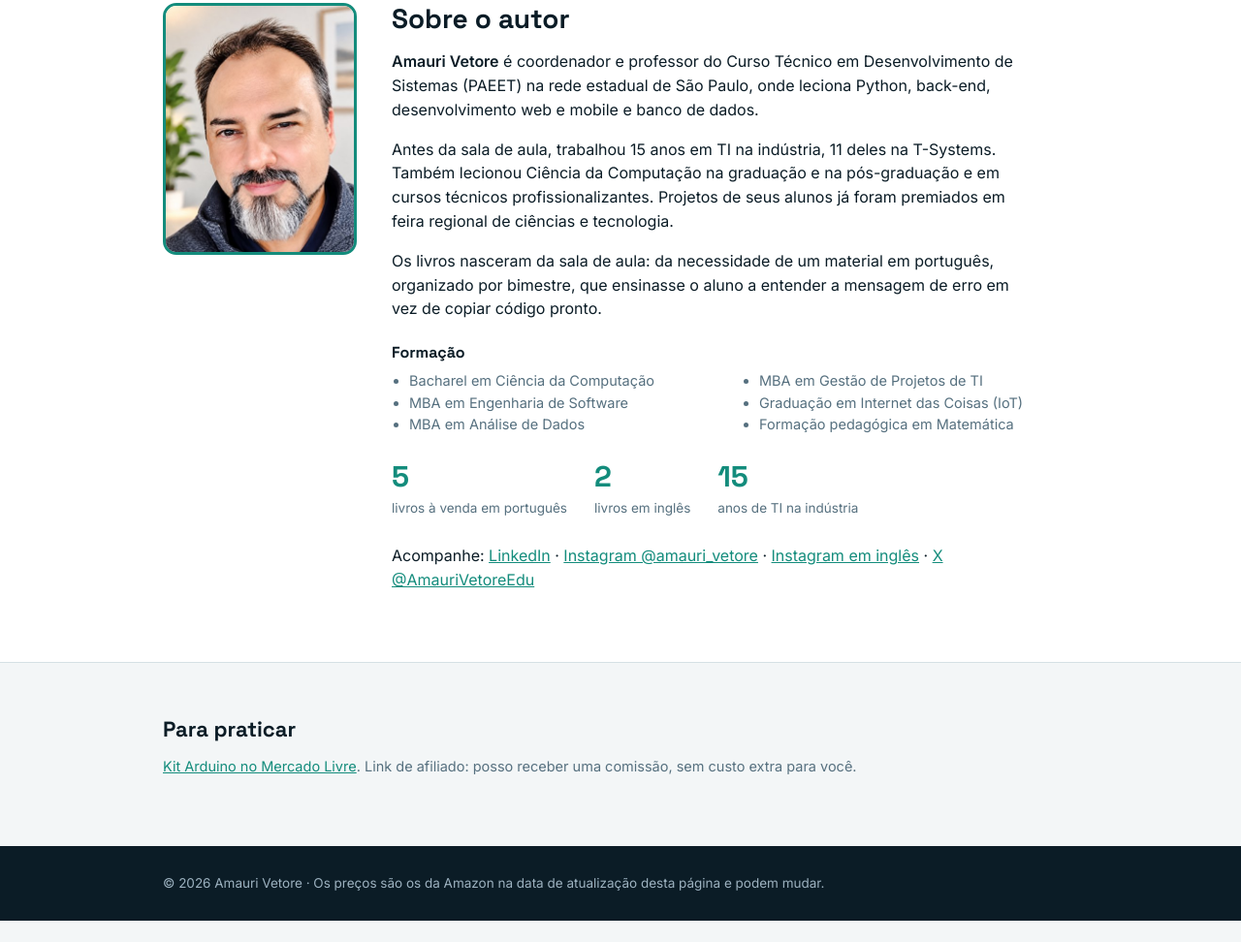
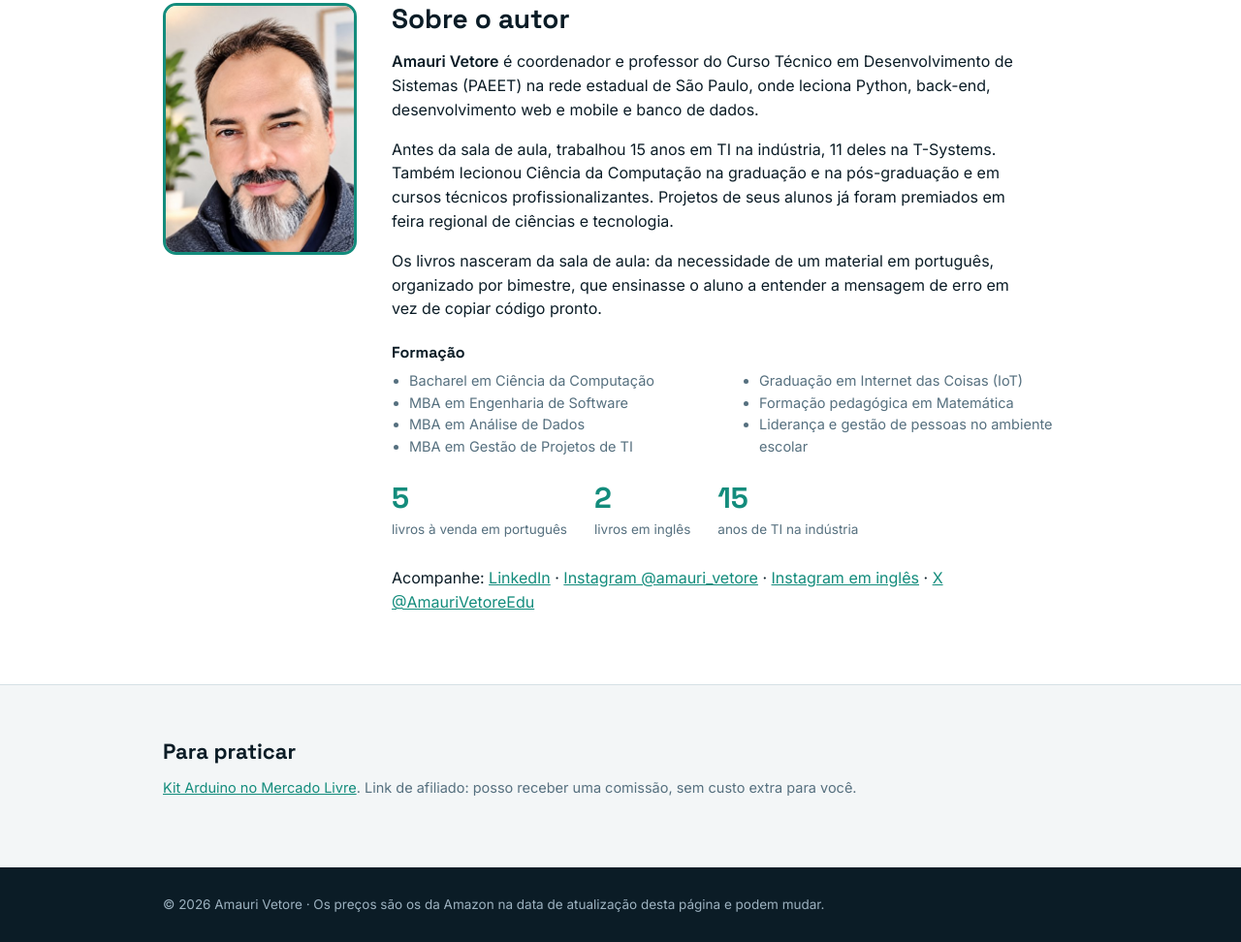
Before and after one commit to Vetore/Vetore.github.io, a plain HTML site: page index.html in a window 1280 px wide. Shown: the part 3760-4732 px from the top of the page at 97% size. Before the commit the page ends 4710 px from the top, so only its background shows below. Drawn offline with Linux system fonts and the light colour scheme.

Commit message:
Formação: liderança e gestão de pessoas no ambiente escolar
Co-Authored-By: Claude Fable 5.2 <noreply@anthropic.com>
Claude-Session: https://claude.ai/code/session_01TUBCuAH1UYuDfwgebocmH9

```diff
--- a/index.html
+++ b/index.html
@@ -159,6 +159,7 @@ footer a{color:var(--band-fg)}
     <li>MBA em Gestão de Projetos de TI</li>
     <li>Graduação em Internet das Coisas (IoT)</li>
     <li>Formação pedagógica em Matemática</li>
+    <li>Liderança e gestão de pessoas no ambiente escolar</li>
   </ul>
   <div class="facts">
     <div><b>5</b><span>livros à venda em português</span></div>
```
